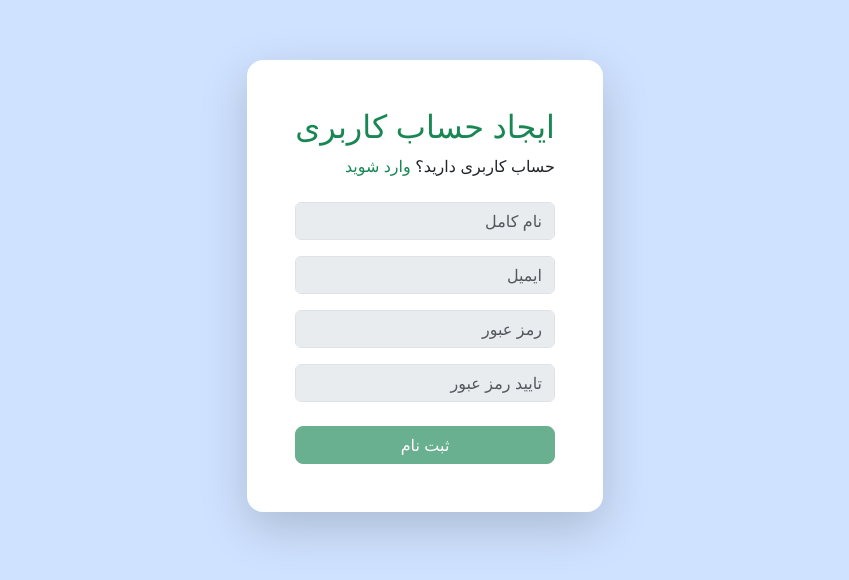
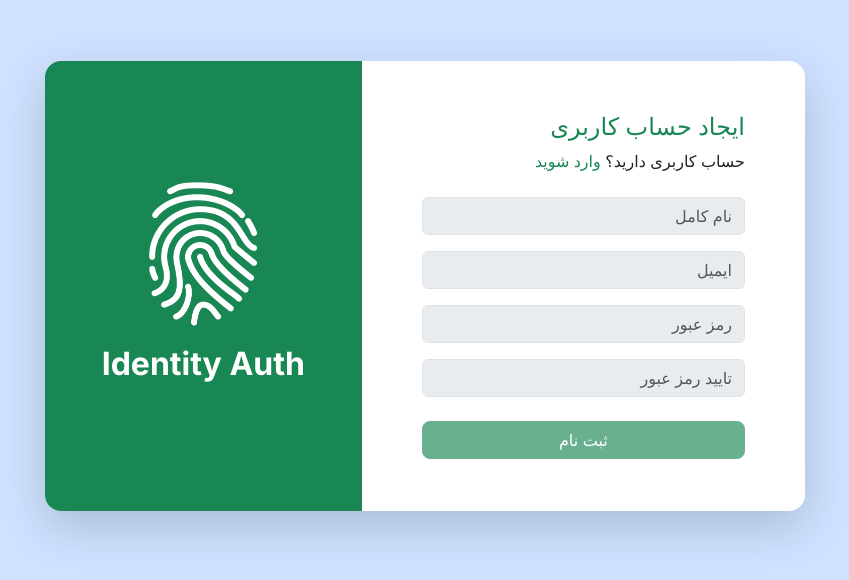
Before and after one commit to super-duper-man/IdentityAuthAngCore, an Angular app: page /signup in a window 1280 px wide. Shown: the part 114-694 px from the top of the page, without its empty margins (215-1064 px from the left). Built offline with nearby package versions, Linux system fonts and the light colour scheme.

Commit message:
auth logo

```diff
--- a/src/app/user/login/login.component.html
+++ b/src/app/user/login/login.component.html
@@ -1,10 +1,10 @@
 <div class="mb-4" dir="rtl">
-  <h2 class="text-success">ورود به حساب کاربری</h2>
+  <h4 class="text-success">ورود به حساب کاربری</h4>
   <div>حساب کاربری ندارید؟
     <a routerLink="/signup" class="text-decoration-none fw-medium text-success d-inline-block">ثبت نام</a>
   </div>
 </div>
-<form [formGroup]="form" dir="rtl">
+<form [formGroup]="form" dir="rtl" (ngSubmit)="onSubmit()">
   <div class="mb-3">
     <input
       class="form-control bg-body-secondary"
--- a/src/app/user/login/login.component.ts
+++ b/src/app/user/login/login.component.ts
@@ -24,4 +24,9 @@ export class LoginComponent {
       (this.isSubmitted || Boolean(control?.touched) || Boolean(control?.dirty))
     );
   }
+
+  onSubmit() {
+    this.isSubmitted = true;
+    console.log(this.form.value)
+  }
 }
--- a/src/app/user/registration/registration.component.html
+++ b/src/app/user/registration/registration.component.html
@@ -1,5 +1,5 @@
 <div class="mb-4" dir="rtl">
-  <h2 class="text-success">ایجاد حساب کاربری</h2>
+  <h4 class="text-success">ایجاد حساب کاربری</h4>
   <div>حساب کاربری دارید؟
     <a routerLink="/signin" class="text-decoration-none fw-medium text-success d-inline-block">وارد شوید</a>
   </div>
--- a/src/app/user/user.component.html
+++ b/src/app/user/user.component.html
@@ -1,11 +1,17 @@
 <div class="container">
   <div class="row vh-100 align-items-center">
-    <div class="col-lg-4 offset-lg-4 col-md-8 offset-md-2 col-10 offset-1">
+    <div class="col-xxl-6 offset-xxl-3 col-lg-8 offset-lg-2 col-10 offset-1">
       <div
-        class="rounded-4 border-0 shadow-lg bg-white"
+        class="row rounded-4 border-0 shadow-lg bg-white"
         style="min-height: 450px"
       >
-        <div class="d-flex justify-content-center align-items-center">
+        <div class="col-md-5 d-md-flex d-none bg-success rounded-start-4 align-items-center justify-content-center">
+          <div class="text-center text-white">
+            <img src="authec-logo.png" class="w-50 mb-3" />
+            <h2 class="fw-bolder">Identity Auth</h2>
+          </div>
+        </div>
+        <div class="col-md-7 col-12 d-flex justify-content-center align-items-center">
           <div class="p-5 w-100">
             <router-outlet />
           </div>
```
Also changed, not shown: public/authec-logo.png (added).
